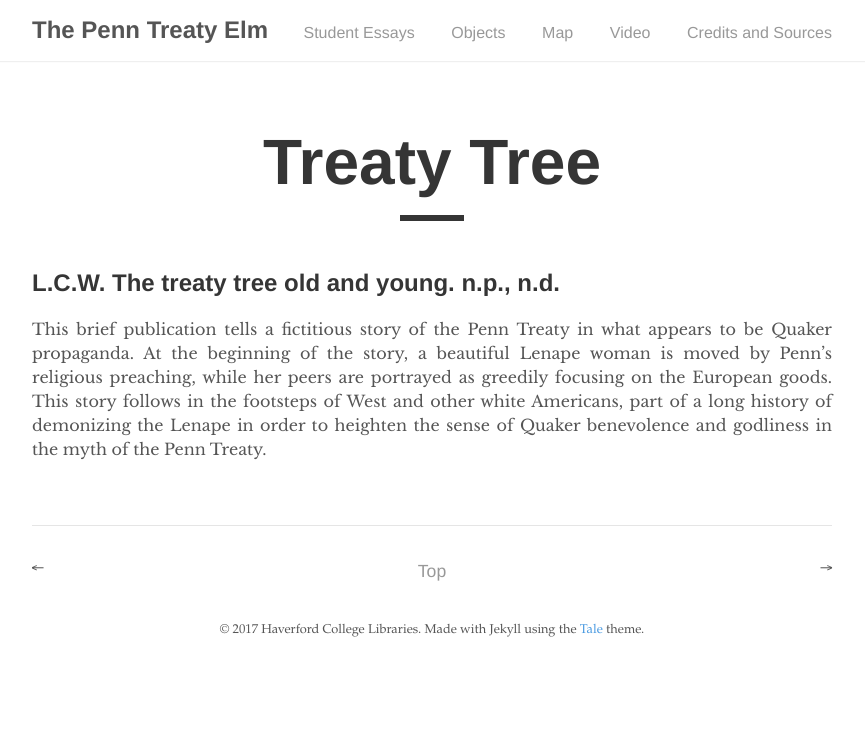
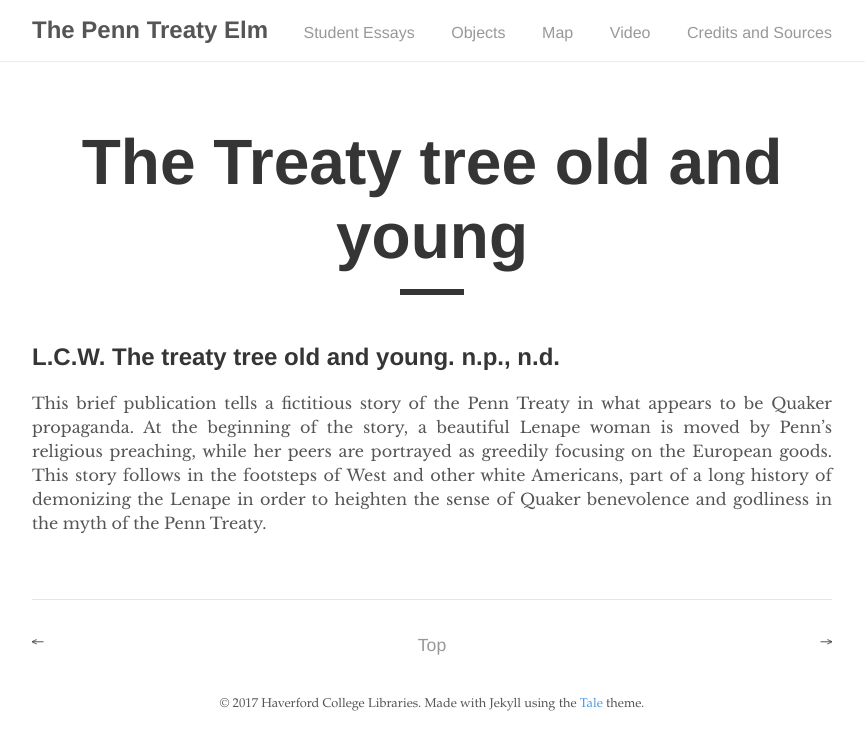
Before and after one commit to mzarafon/penn-treaty-elm, a Jekyll site: the page built from _posts/2017-10-04-treaty_tree.md, in a window 1280 px wide. Shown: the top 750 px of the page, without its empty margins (208-1073 px from the left). Built offline with Jekyll 4.4.1, drawn with Linux system fonts in a browser that asks for light colours.

Commit message:
Update 2017-10-04-treaty_tree.md

```diff
--- a/_posts/2017-10-04-treaty_tree.md
+++ b/_posts/2017-10-04-treaty_tree.md
@@ -1,6 +1,6 @@
 ---
 layout: post
-title: "Treaty Tree"
+title: "The Treaty tree old and young"
 ---
 ## L.C.W. The treaty tree old and young. n.p., n.d.
 
```
